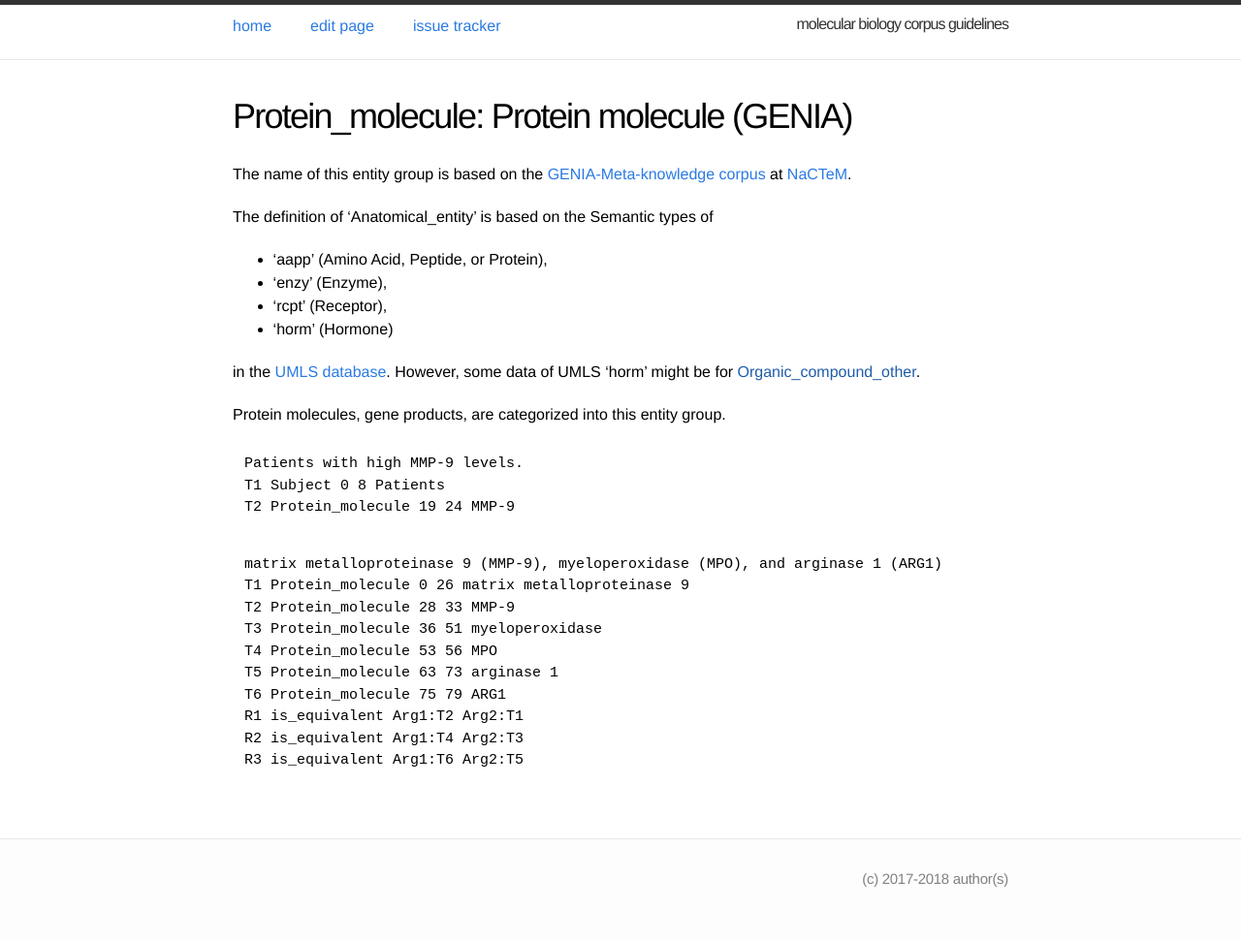
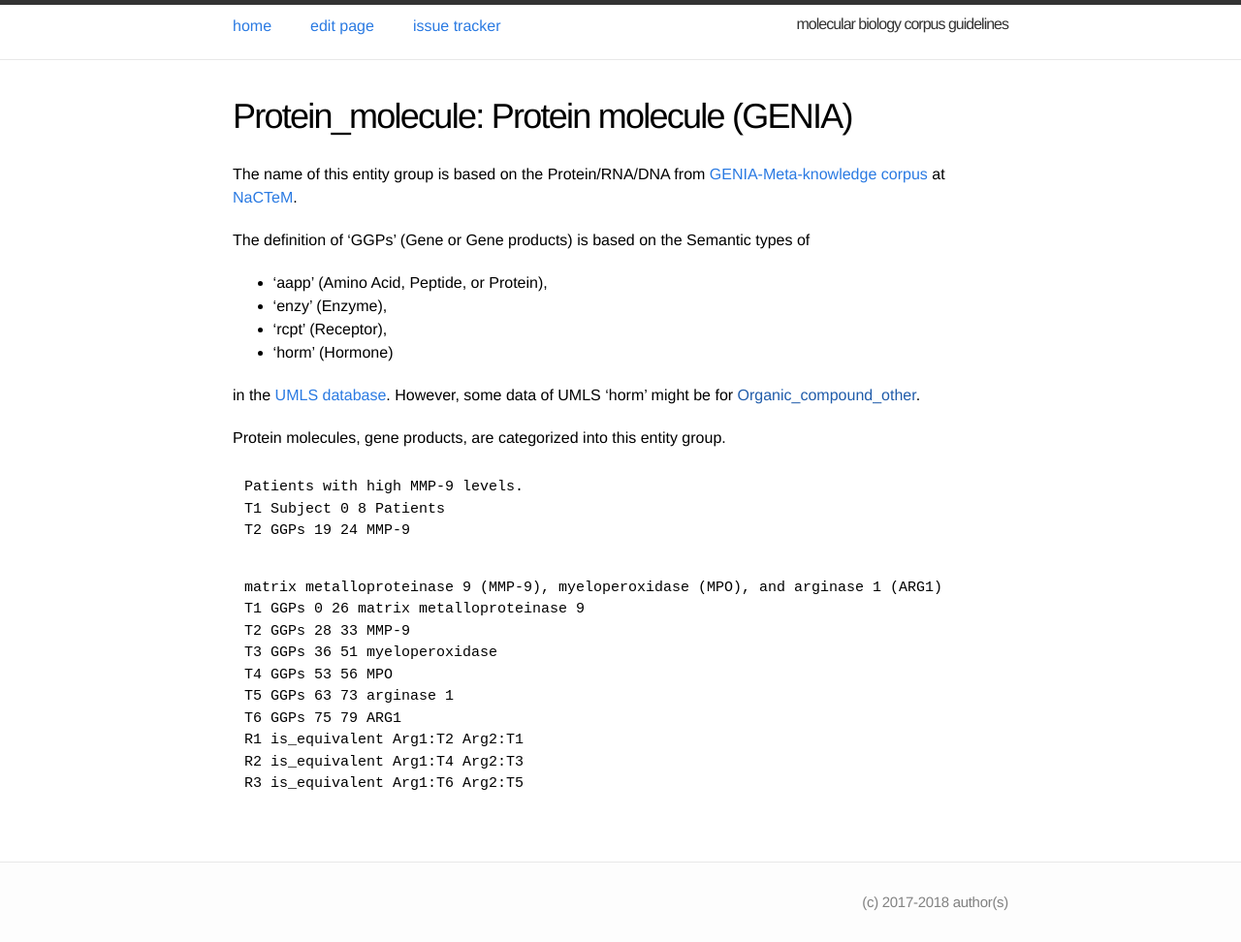
Before and after one commit to ezcatdb/molbiol_lung_corpus-guidelines, a Jekyll site: the page built from _entity/Protein_molecule.md, in a window 1280 px wide. Shown: the whole page at 97% size. Built offline with Jekyll 4.4.1, drawn with Linux system fonts in a browser that asks for light colours; before the commit the page ends 948 px from its top, so only the background shows below that.

Commit message:
Convert from Protein_molecule to GGPs

```diff
--- a/_entity/Protein_molecule.md
+++ b/_entity/Protein_molecule.md
@@ -5,14 +5,14 @@ shortdef: "Protein molecule (GENIA)"
 order: 31
 ---
 
-The name of this entity group is based on the <a href="http://www.nactem.ac.uk/meta-knowledge/">GENIA-Meta-knowledge corpus</a> at <a href="http://www.nactem.ac.uk/">NaCTeM</a>.
+The name of this entity group is based on the Protein/RNA/DNA from <a href="http://www.nactem.ac.uk/meta-knowledge/">GENIA-Meta-knowledge corpus</a> at <a href="http://www.nactem.ac.uk/">NaCTeM</a>.
 
 <!--
 This entity is based on
 <a href="https://www.uniprot.org/">UniProt</a> database and <a href="https://pir.georgetown.edu/pro/"> PIR ontology</a>.
 -->
 
-The definition of 'Anatomical_entity' is based on the Semantic types of
+The definition of 'GGPs' (Gene or Gene products) is based on the Semantic types of
 - 'aapp' (Amino Acid, Peptide, or Protein),
 - 'enzy' (Enzyme),
 - 'rcpt' (Receptor),
@@ -26,17 +26,17 @@ Protein molecules, gene products, are categorized into this entity group.
 ~~~ ann
 Patients with high MMP-9 levels.
 T1 Subject 0 8 Patients
-T2 Protein_molecule 19 24 MMP-9
+T2 GGPs 19 24 MMP-9
 ~~~
 
 ~~~ ann
 matrix metalloproteinase 9 (MMP-9), myeloperoxidase (MPO), and arginase 1 (ARG1)
-T1 Protein_molecule 0 26 matrix metalloproteinase 9
-T2 Protein_molecule 28 33 MMP-9
-T3 Protein_molecule 36 51 myeloperoxidase
-T4 Protein_molecule 53 56 MPO
-T5 Protein_molecule 63 73 arginase 1
-T6 Protein_molecule 75 79 ARG1
+T1 GGPs 0 26 matrix metalloproteinase 9
+T2 GGPs 28 33 MMP-9
+T3 GGPs 36 51 myeloperoxidase
+T4 GGPs 53 56 MPO
+T5 GGPs 63 73 arginase 1
+T6 GGPs 75 79 ARG1
 R1 is_equivalent Arg1:T2 Arg2:T1
 R2 is_equivalent Arg1:T4 Arg2:T3
 R3 is_equivalent Arg1:T6 Arg2:T5
```
